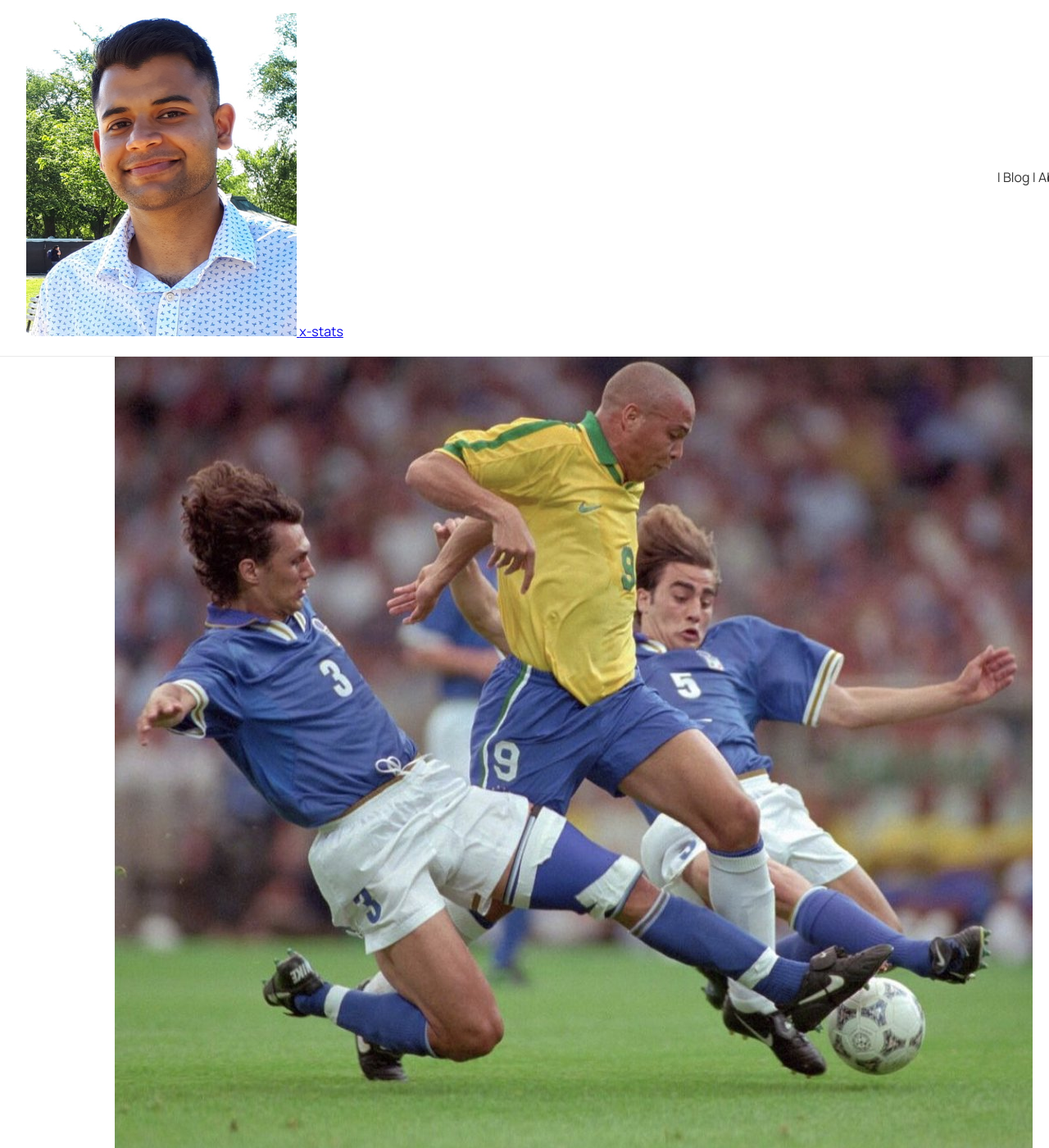
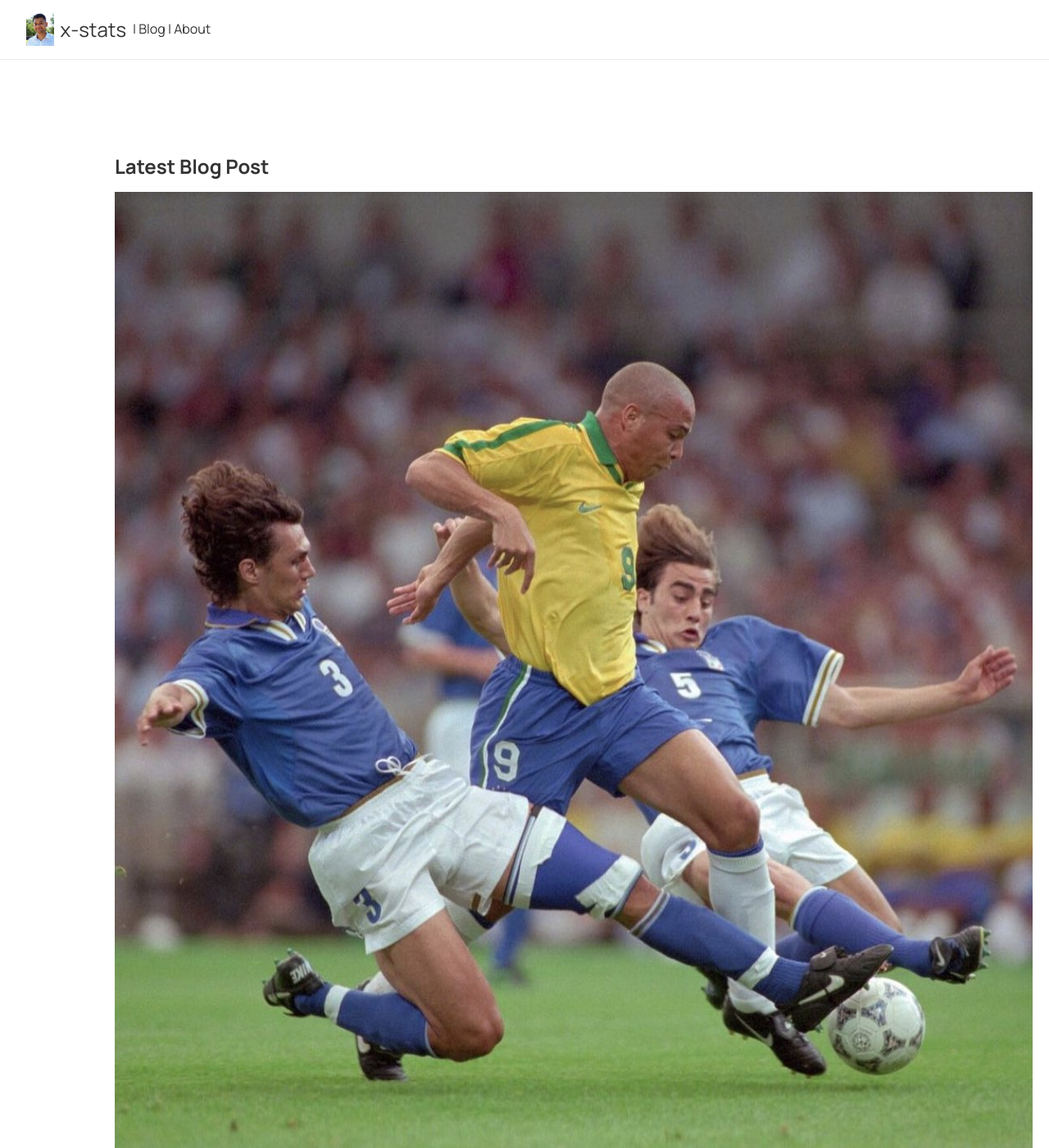
Before and after one commit to u3mukher/x-stats, a Jekyll site: the page built from index.md, in a window 1280 px wide and 1400 px high. Shown: the whole window at 82% size. Built offline with Jekyll 4.4.1, drawn with Linux system fonts in a browser that asks for light colours.

Commit message:
Update custom.css

```diff
--- a/assets/css/custom.css
+++ b/assets/css/custom.css
@@ -21,9 +21,6 @@ h1, h2, h3, h4, h5, h6 {
   background-color: #ffffff;
   border-bottom: 1px solid #eaeaea;
   padding: 1em 2em;
-  display: flex;
-  justify-content: space-between;
-  align-items: center;
   position: fixed;
   width: 100%;
   top: 0;
@@ -32,79 +29,49 @@ h1, h2, h3, h4, h5, h6 {
 
 .wrapper {
   display: flex;
-  justify-content: space-between;
   align-items: center;
-  width: 100%;
+  gap: 0.5em; /* Small gap between elements */
 }
 
-.site-branding {
-  display: flex;
-  flex-direction: column;
-}
-
-.site-branding .logo-link {
+.logo-link {
   display: flex;
   align-items: center;
   text-decoration: none;
 }
 
-.site-branding .logo {
+.logo {
   height: 40px;
   margin-right: 0.5em;
 }
 
-.site-branding .site-title {
+.site-title {
   font-size: 1.5em;
   color: #333333;
   margin: 0;
 }
 
-/* Top link (just Blog) */
-.top-link {
-  /* Ensures the "Blog" link is positioned on the right */
-}
-.blog-link {
-  text-decoration: none;
-  color: #333333; /* black text */
-  font-weight: normal;
+.header-links {
+  font-size: 1em;
+  color: #333333;
   white-space: nowrap;
-  font-size: 1em;
-}
-.blog-link:hover {
-  color: #007acc;
 }
 
-/* Footer - not fixed */
+.header-links a {
+  text-decoration: none;
+  color: #333333; /* Black text */
+  font-weight: normal;
+}
+.header-links a:hover {
+  text-decoration: underline; /* Optional hover effect */
+}
+
+/* Footer (if unchanged, remains not pinned) */
 .site-footer {
   background-color: #f8f8f8;
   border-top: 1px solid #eaeaea;
   padding: 1em 2em;
   width: 100%;
   text-align: center;
-}
-
-.footer-content {
-  display: flex;
-  justify-content: space-between;
-  align-items: center;
-}
-
-/* Left text and right link in footer */
-.footer-left p {
-  margin: 0;
-}
-.footer-right {
-  text-align: right;
-}
-
-.about-link {
-  text-decoration: none;
-  color: #333333; /* black text */
-  font-weight: normal;
-  font-size: 1em;
-}
-.about-link:hover {
-  color: #007acc;
 }
 
 /* Main Content Centering */
@@ -117,7 +84,7 @@ main {
 .post-featured-image {
   width: 100%;
   max-width: 800px;
-  margin: 0 auto 2em auto;
+  margin: 0 auto 2em;
 }
 
 .featured-image {
@@ -174,11 +141,11 @@ main {
   transition: background-color 0.3s ease;
   z-index: 1001;
 }
+
 .back-to-top:hover {
   background-color: #005fa3;
 }
 
-/* Show Back-to-Top on larger screens */
 @media (min-width: 768px) {
   .back-to-top {
     display: block;
```
